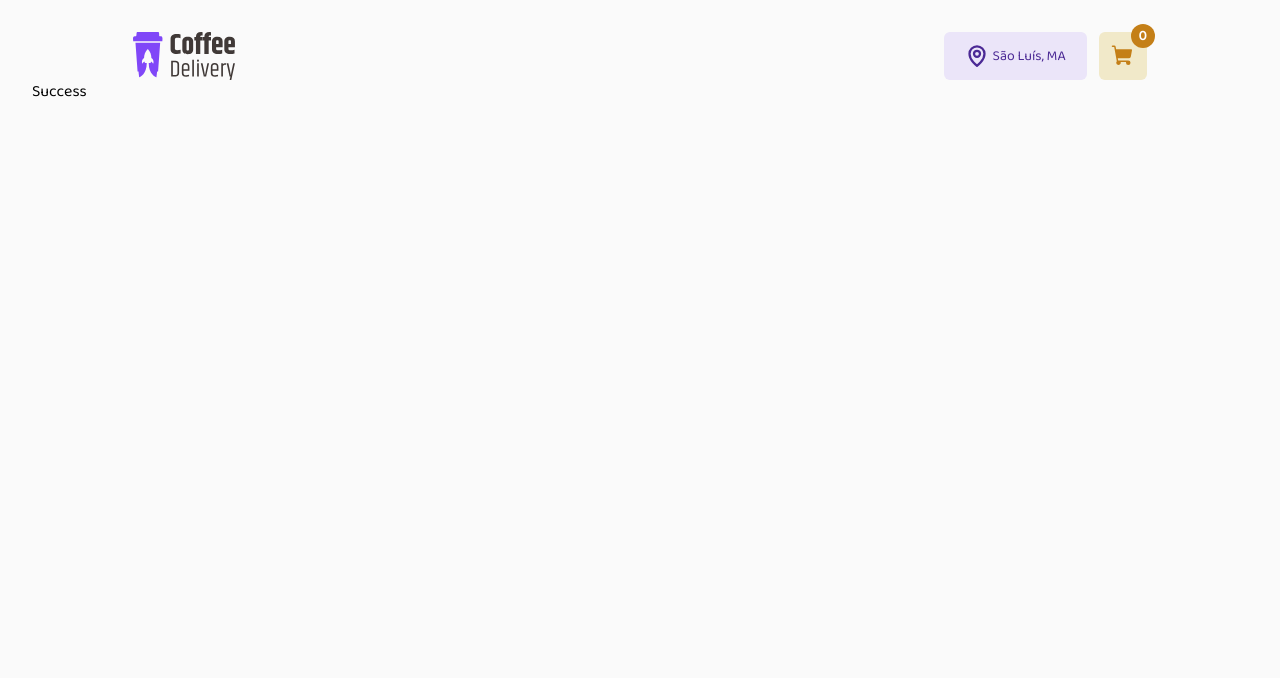
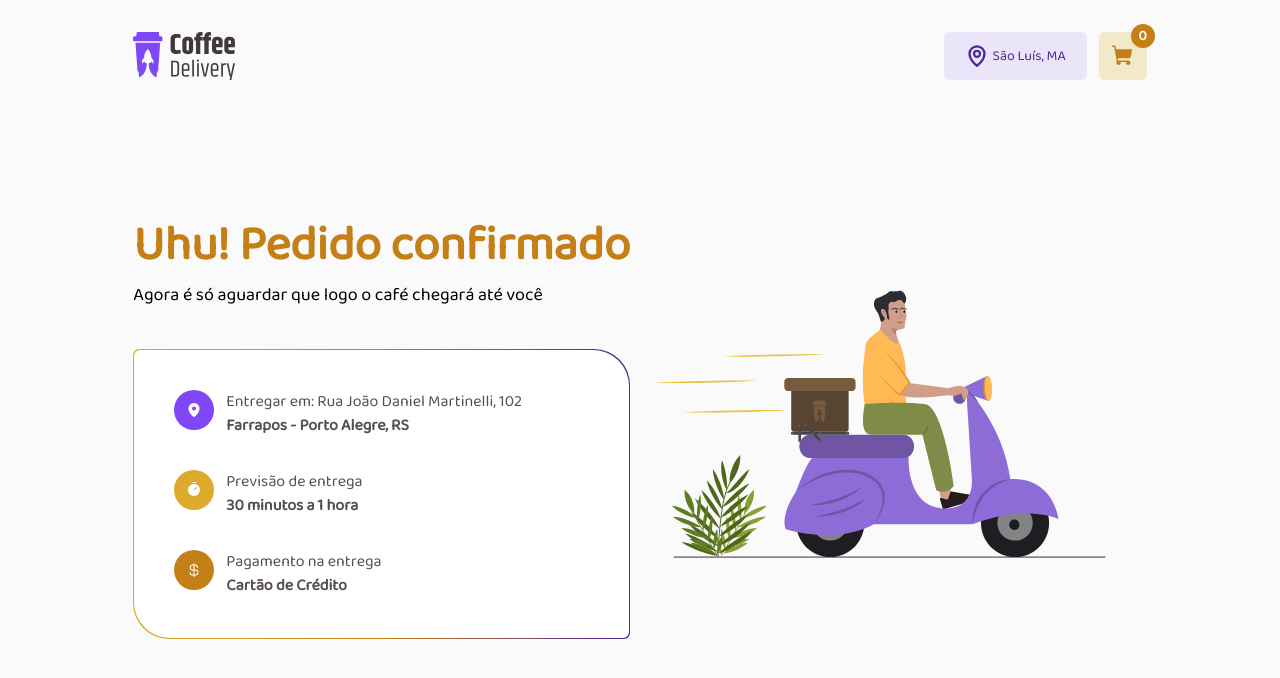
Before and after one commit to Lukasdias/coffee-delivery-ignite, a React (Vite) app: page /success/1 in a window 1280 px wide. Shown: the top 678 px of the page. Built offline with nearby package versions, Linux system fonts and the light colour scheme.

Commit message:
chore: página de resumo do pedido

```diff
--- /dev/null
+++ b/src/components/bubble.tsx
@@ -0,0 +1,59 @@
+import clsx from "clsx";
+import {
+  Coffee,
+  CurrencyDollar,
+  IconProps,
+  MapPin,
+  Package,
+  ShoppingCart,
+  Timer,
+} from "phosphor-react";
+
+interface Props {
+  icon: "pin" | "coffee" | "package" | "shopping-cart" | "timer" | "money";
+  color:
+    | "purple"
+    | "light-purple"
+    | "yellow"
+    | "light-yellow"
+    | "black"
+    | "dark-yellow";
+}
+
+export const Bubble = ({ ...props }: Props) => {
+  const { icon, color } = props;
+  const Icons: Record<
+    (typeof props)["icon"],
+    React.ForwardRefExoticComponent<
+      IconProps & React.RefAttributes<SVGSVGElement>
+    >
+  > = {
+    pin: MapPin,
+    timer: Timer,
+    "shopping-cart": ShoppingCart,
+    coffee: Coffee,
+    money: CurrencyDollar,
+    package: Package,
+  };
+  const Icon = Icons[icon];
+  return (
+    <div
+      className={clsx(
+        "w-[24px] h-[24px] p-5 relative rounded-full",
+        color === "purple" && "bg-brand-purple-base",
+        color === "light-purple" && "bg-brand-purple-light",
+        color === "yellow" && "bg-brand-yellow-base",
+        color === "light-yellow" && "bg-brand-yellow-light",
+        color === "dark-yellow" && "bg-brand-yellow-dark",
+        color === "black" && "bg-base-text"
+      )}
+    >
+      <Icon
+        weight={"fill"}
+        className={
+          "w-4 h-4 text-white absolute left-1/2 top-1/2 -translate-x-1/2 -translate-y-1/2"
+        }
+      />
+    </div>
+  );
+};
--- a/src/components/content.container.tsx
+++ b/src/components/content.container.tsx
@@ -6,7 +6,7 @@ export const ContentContainer: FC<{
 }> = ({ children }) => {
   return (
     <motion.div
-      className={"w-full lg:w-10/12 flex justify-between mx-auto flex-col"}
+      className={"w-full lg:w-10/12 flex flex-1 mx-auto"}
       initial={{
         opacity: 0,
         transform: "translateY(20px)",
--- a/src/components/header.tsx
+++ b/src/components/header.tsx
@@ -3,7 +3,6 @@ import { Link } from "react-router-dom";
 import { useCoffeeStore } from "../store/coffee-delivery";
 import LogoImage from "./../assets/logo.svg";
 import { Button } from "./button";
-import { ContentContainer } from "./content.container";
 
 type Props = {};
 
@@ -69,11 +68,11 @@ const Actions = () => {
 
 export const Header = (props: Props) => {
   return (
-    <ContentContainer>
+    <header className="w-full lg:w-10/12 flex mx-auto">
       <div className={"flex w-full justify-between"}>
         <Logo />
         <Actions />
       </div>
-    </ContentContainer>
+    </header>
   );
 };
--- a/src/pages/success.tsx
+++ b/src/pages/success.tsx
@@ -1,7 +1,74 @@
-import React from "react";
+import { ContentContainer } from "../components";
+import { Bubble } from "../components/bubble";
+import Illustration from "/public/images/illustration-success.svg";
 
 type Props = {};
 
 export function Success({}: Props) {
-  return <div>Success</div>;
+  return (
+    <ContentContainer>
+      <section className="flex w-full h-full justify-center items-center">
+        <div className={"flex flex-1 gap-2"}>
+          <div className="flex flex-col">
+            <h1 className="text-4xl font-bold text-brand-yellow-dark">
+              Uhu! Pedido confirmado
+            </h1>
+            <span className="text-lg">
+              Agora é só aguardar que logo o café chegará até você
+            </span>
+            <RequestOverview />
+          </div>
+        </div>
+        <div className="flex flex-1 flex-col justify-start">
+          <img
+            src={Illustration}
+            alt="Ilustração"
+            className="w-full max-w-[492px] h-[293px]"
+          />
+        </div>
+      </section>
+    </ContentContainer>
+  );
 }
+
+const RequestOverview = () => {
+  return (
+    <div
+      className={
+        "mt-10 rounded-tl-default rounded-bl-[36px] rounded-tr-[36px] rounded-br-default bg-gradient-to-r from-brand-yellow-base via-brand-yellow-dark to-brand-purple-dark p-[1px]"
+      }
+    >
+      <div className="flex flex-col gap-8 max-w-lg justify-center items-start bg-white rounded-tl-default rounded-bl-[36px] rounded-tr-[36px] rounded-br-default p-10 ">
+        <div className="flex gap-3">
+          <Bubble color="purple" icon="pin" />
+          <span className="flex flex-col">
+            <span className={"text-base-text"}>
+              Entregar em: Rua João Daniel Martinelli, 102
+            </span>
+            <span className={"text-base-text font-bold"}>
+              Farrapos - Porto Alegre, RS
+            </span>
+          </span>
+        </div>
+        <div className="flex gap-3">
+          <Bubble color="yellow" icon="timer" />
+          <span className="flex flex-col">
+            <span className={"text-base-text"}>Previsão de entrega</span>
+            <span className={"text-base-text font-bold"}>
+              30 minutos a 1 hora
+            </span>
+          </span>
+        </div>
+        <div className="flex gap-3">
+          <Bubble color="dark-yellow" icon="money" />
+          <span className="flex flex-col">
+            <span className={"text-base-text"}>Pagamento na entrega </span>
+            <span className={"text-base-text font-bold"}>
+              Cartão de Crédito
+            </span>
+          </span>
+        </div>
+      </div>
+    </div>
+  );
+};
--- a/tailwind.config.cjs
+++ b/tailwind.config.cjs
@@ -15,9 +15,9 @@ module.exports = {
     },
     fontFamily: {
       "baloo-2": '["Baloo 2", cursive]',
-      serif: ["Roboto", "serif"],
-      sans: ["Roboto", "sans-serif"],
-      mono: ["Roboto", "monospace"],
+      serif: '["Roboto", serif]',
+      sans: '["Roboto", sans-serif]',
+      mono: '["Roboto Mono", monospace]',
     },
     borderRadius: {
       none: "0",
```
Also changed, not shown: public/images/illustration-success.svg (added).
